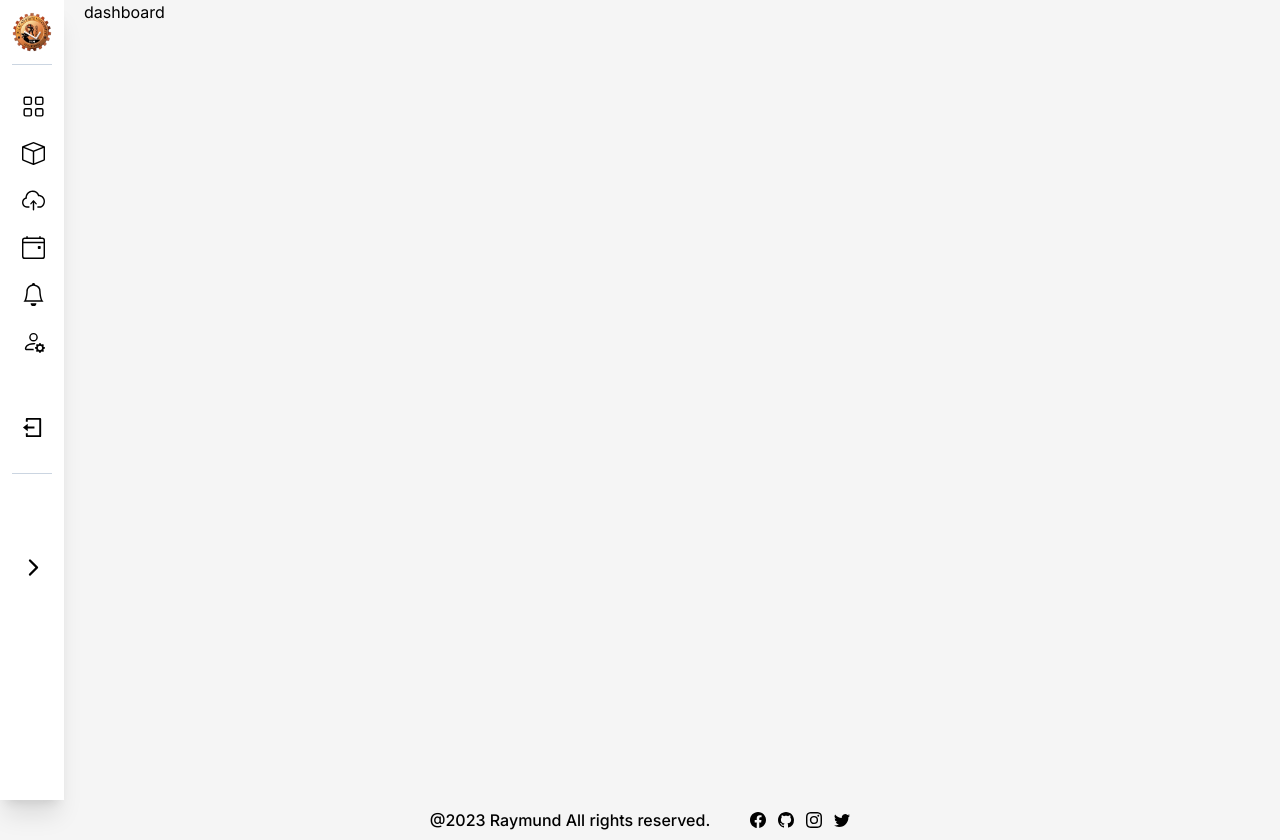
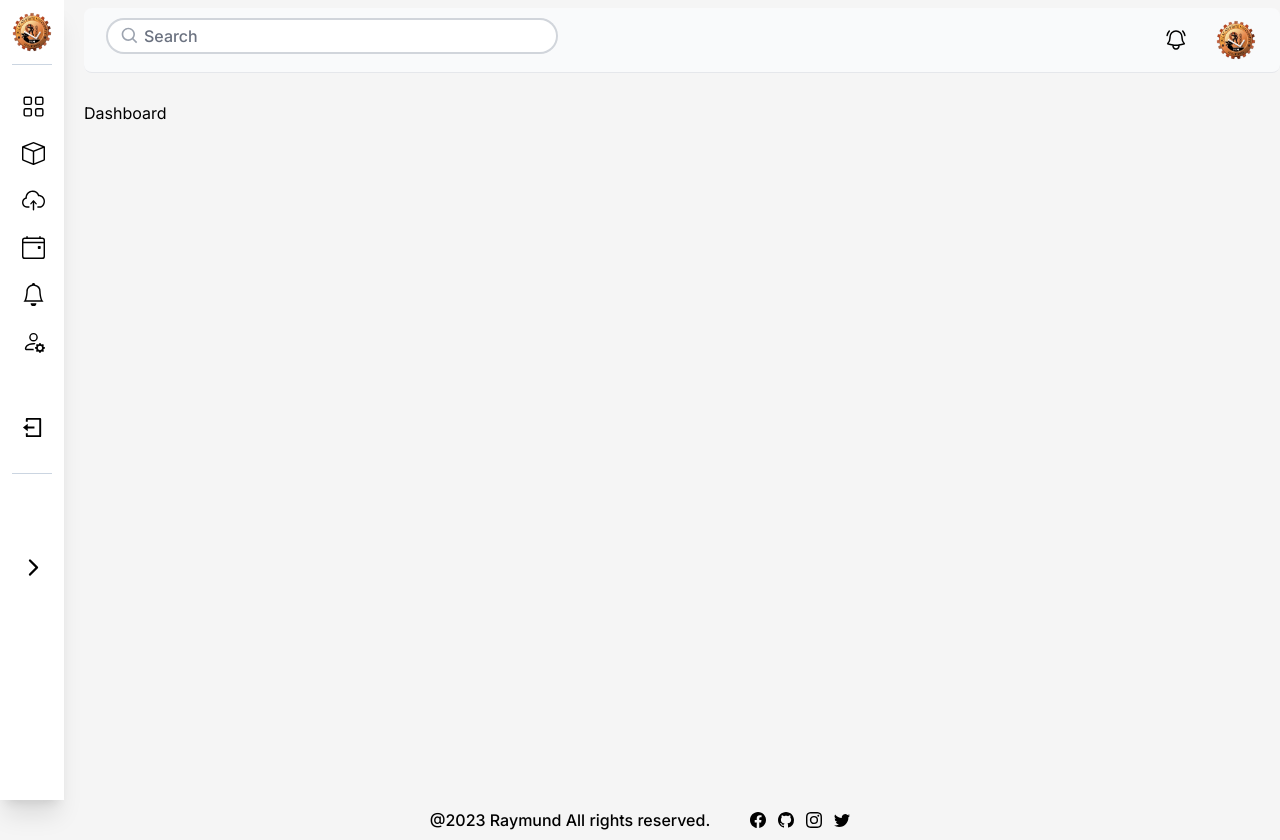
Before and after one commit to Rlapuz/Signatory, a Next.js app: page /dashboard in a window 1280 px wide. Built offline with nearby package versions, Linux system fonts and the light colour scheme.

Commit message:
add navbar and calendar

```diff
--- a/app/calendar/page.jsx
+++ b/app/calendar/page.jsx
@@ -1,10 +1,36 @@
-import React from "react";
+'use client'
+
+import Navbar from 'app/components/navbar/Navbar';
+import FullCalendar from '@fullcalendar/react';
+import dayGridPlugin from '@fullcalendar/daygrid';
+import timeGridPlugin from '@fullcalendar/timegrid';
+import interactionPlugin from '@fullcalendar/interaction';
 
 export const metadata = {
   title: 'Raymund | Calendar',
 };
 const page = () => {
-  return <div>page</div>;
+  return (
+    <>
+      <div className='w-full flex flex-col gap-7'>
+        <Navbar />
+          <main className="w-full h-4/5">
+            <FullCalendar
+              plugins={[dayGridPlugin, timeGridPlugin, interactionPlugin]}
+              initialView="dayGridMonth"
+              headerToolbar={{
+                start: 'today prev,next',
+                center: 'title',
+                end: 'dayGridMonth,timeGridWeek,timeGridDay',
+              }}
+              height="80%"
+              themeSystem="tailwind"
+            />
+          </main>
+      </div>
+    </>
+
+  )
 };
 
 export default page;
--- a/app/components/menus/Menus.jsx
+++ b/app/components/menus/Menus.jsx
@@ -1,9 +1,11 @@
 import {BsGrid, BsBox, BsCalendar4Event, BsPersonGear,BsBell } from 'react-icons/bs'
 import {SlCloudUpload} from 'react-icons/sl'
 import Link from "next/link";
+import { useRouter } from "next/router";
 import Logout from '../logout/Logout';
 
 const Menus = () => {
+
     return (
         <div className="flex flex-col h-full">
                         <ul className="whitespace-pre px-3 text-[0.9rem] py-5 flex flex-col gap-1 font-medium overflow-x-hidden ">
--- /dev/null
+++ b/app/components/navbar/Navbar.jsx
@@ -0,0 +1,54 @@
+"use client"
+
+import Image from 'next/image'
+import Link from 'next/link'
+import { useState } from 'react'
+import {BiSearch} from 'react-icons/bi'
+import {HiOutlineBellAlert} from 'react-icons/hi2'
+
+const Navbar = () => {
+
+    const [openProfile, setOpenProfile] = useState(false)
+
+    return (
+        <nav className='mt-2'>
+            <div className='flex justify-between py-3 px-6 bg-gray-50 border-b rounded-lg space-x-6'>
+                <form action="" className='w-full max-w-md'>
+                    <div className='relative flex items-center text-gray-400 focus-within:text-gray-600  '>
+                        <BiSearch className='w-5 h-5 absolute ml-3 pointer-events-none'/>
+                            <input type="text"
+                                name='search'
+                                placeholder='Search'
+                                autoComplete='off'
+                                className='w-full pr-3 pl-9 py-1 font-medium placeholder-gray-500 text-black rounded-2xl border-none ring-2 ring-gray-300 focus:ring-gray-500 focus:ring-2'
+                            />
+                    </div>
+                </form>
+                    {/* profile and notifications*/}
+                    <div className='relative flex-shrink-0 flex items-center gap-7'>
+                        <div>
+                            <HiOutlineBellAlert className='w-6 h-6'/>
+                        </div>
+                        <div>
+                            <Image src='/bsu_logo.png' width={40} height={40} alt='profile' className='rounded-full'
+                                onClick={()=> setOpenProfile((prev)=> !prev)}
+                            />
+
+                            { openProfile &&
+                                <div className='flex flex-col absolute top-4.5 right-1 p-5 w-100 rounded-md border border-gray-400'>
+                                    <ul className='flex flex-col gap-2'>
+                                        <Link href='/' className='px-5 hover:bg-gray-300 border rounded-md'>Profile</Link>
+                                        <Link href='/' className='px-5 hover:bg-gray-300 border rounded-md'>Settings</Link>
+                                        <hr />
+                                        <Link href='/' className='px-5 hover:bg-gray-300 border rounded-md'>Logout</Link>
+                                    </ul>
+                                </div>
+                            }
+                        </div>
+                    </div>
+            </div>
+        </nav>
+    )
+}
+
+export default Navbar
--- a/app/dashboard/page.jsx
+++ b/app/dashboard/page.jsx
@@ -1,11 +1,19 @@
-import React from 'react'
+import Navbar from '../components/navbar/Navbar'
+
 
 export const metadata = {
   title: 'Raymund | Dashboard',
 };
 const page = () => {
   return (
-    <div>dashboard</div>
+    <>
+      <div className='w-full flex flex-col gap-7'>
+        <Navbar />
+        <main className=''>
+          <h1>Dashboard</h1>
+        </main>
+      </div>
+    </>
   )
 }
 
--- a/app/globals.css
+++ b/app/globals.css
@@ -32,6 +32,6 @@ body {
   @apply p-2.5 flex rounded-md gap-6 items-center md:cursor-pointer cursor-default duration-300 font-medium;
 }
 
-.active {
+.link.active{
   @apply bg-blue-100 text-blue-600;
 }
--- a/package.json
+++ b/package.json
@@ -9,6 +9,10 @@
     "lint": "next lint"
   },
   "dependencies": {
+    "@fullcalendar/daygrid": "^6.1.8",
+    "@fullcalendar/interaction": "^6.1.8",
+    "@fullcalendar/react": "^6.1.8",
+    "@fullcalendar/timegrid": "^6.1.8",
     "autoprefixer": "10.4.14",
     "eslint": "8.44.0",
     "eslint-config-next": "13.4.8",
```
Also changed, not shown: 1 other file (tests, documents, lock files or other folders).
